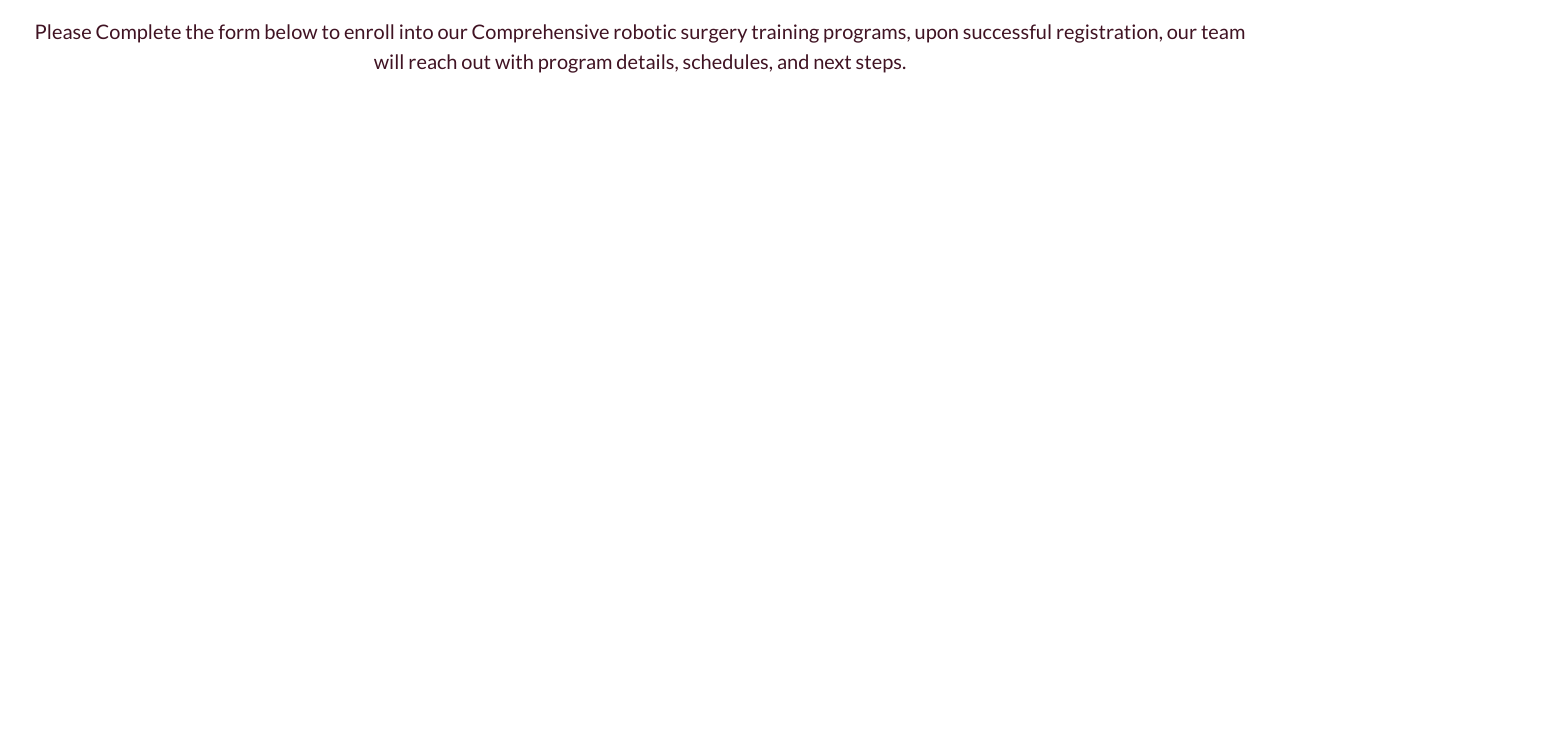
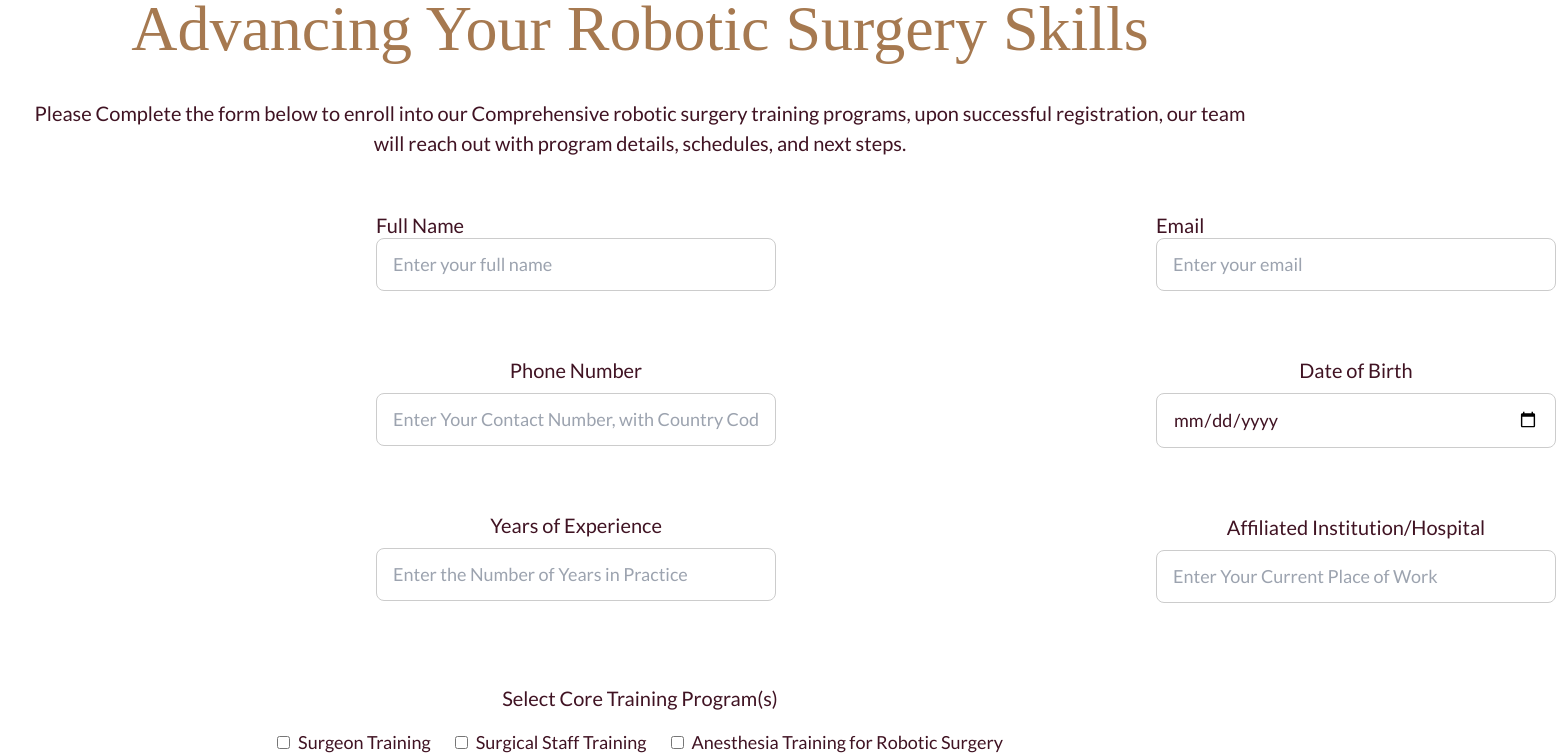
Before and after one commit to puneetshukla041/ssicrs, a Next.js app: page /register in a window 1280 px wide. Shown: the part 290-1046 px from the top of the page, 1556 px wide, since content can reach past the window. Before the commit the page ends 800 px from the top, so only its background shows below. Built offline with nearby package versions, Linux system fonts and the light colour scheme.

Commit message:
Update page.tsx

```diff
--- a/app/register/page.tsx
+++ b/app/register/page.tsx
@@ -1,45 +1,283 @@
 "use client";
-
-import Header from "@/components/Header"; // adjust path if needed
 
 export default function RegisterPage() {
   return (
     <div className="w-full min-h-screen bg-white flex flex-col">
-      {/* Header */}
-      <Header />
+      {/* Self-contained Header */}
+      <div className="w-full px-6 py-4 flex justify-between items-center" style={{ backgroundColor: '#F8F1E9' }}>
+        <img
+          src="https://placehold.co/100x40/E8D2C2/401323?text=Logo"
+          alt="Company Logo"
+          className="rounded"
+        />
+        <div className="flex gap-4">
+          <button className="px-4 py-2 text-[#401323] font-bold rounded-lg border-2 border-[#401323]">Sign In</button>
+        </div>
+      </div>
 
-      {/* Main Content */}
-      <div className="flex flex-col items-center text-center px-4 pt-32">
+      <div className="flex flex-col text-center px-4 pt-32">
         {/* Heading */}
         <h1
-          className="text-center"
           style={{
             fontFamily: "DM Serif Text, serif",
-            fontWeight: "400", // Regular
+            fontWeight: "400",
             fontSize: "64px",
             color: "#A67950",
             lineHeight: "1.2",
+            textAlign: "center",
           }}
         >
           Take the First Step Toward<br />
           Advancing Your Robotic Surgery Skills
         </h1>
 
-        {/* Description */}<p
-  className="mt-6 text-center"
+        {/* Description */}
+        <p
           style={{
             fontFamily: "Lato, sans-serif",
             fontWeight: "400",
             fontSize: "20px",
             color: "#401323",
             lineHeight: "1.5",
-    whiteSpace: "pre", // preserves spaces and only <br /> breaks
+            whiteSpace: "pre",
+            textAlign: "center",
+            marginTop: "1.5em",
           }}
         >
           Please Complete the form below to enroll into our Comprehensive robotic surgery training programs, upon successful registration, our team<br />
           will reach out with program details, schedules, and next steps.
         </p>
 
+        {/* Form: Two Columns */}
+        <div
+          style={{
+            marginTop: "5em",
+            display: "flex",
+            gap: "80px",
+            paddingLeft: "360px",
+          }}
+        >
+          {/* Left Column: Full Name + Phone + YOE */}
+          <div style={{ display: "flex", flexDirection: "column", position: "relative" }}>
+            {/* Full Name */}
+            <label
+              htmlFor="fullName"
+              style={{
+                fontFamily: "Lato, sans-serif",
+                fontWeight: 500,
+                fontSize: "20px",
+                color: "#401323",
+                position: "absolute",
+                top: "-28px",
+                left: "0",
+              }}
+            >
+              Full Name
+            </label>
+            <input
+              id="fullName"
+              type="text"
+              placeholder="Enter your full name"
+              style={{
+                fontFamily: "Lato, sans-serif",
+                fontWeight: 500,
+                fontSize: "18px",
+                color: "#401323",
+                padding: "12px 16px",
+                border: "1px solid #ccc",
+                borderRadius: "8px",
+                width: "400px",
+              }}
+            />
+
+            {/* Phone Number */}
+            <div style={{ marginTop: "4em", display: "flex", flexDirection: "column" }}>
+              <label
+                htmlFor="phoneNumber"
+                style={{
+                  fontFamily: "Lato, sans-serif",
+                  fontWeight: 500,
+                  fontSize: "20px",
+                  color: "#401323",
+                  marginBottom: "8px",
+                }}
+              >
+                Phone Number
+              </label>
+              <input
+                id="phoneNumber"
+                type="tel"
+                placeholder="Enter Your Contact Number, with Country Code"
+                style={{
+                  fontFamily: "Lato, sans-serif",
+                  fontWeight: 500,
+                  fontSize: "18px",
+                  color: "#401323",
+                  padding: "12px 16px",
+                  border: "1px solid #ccc",
+                  borderRadius: "8px",
+                  width: "400px",
+                }}
+              />
+            </div>
+
+            {/* Years of Experience */}
+            <div style={{ marginTop: "4em", display: "flex", flexDirection: "column" }}>
+              <label
+                htmlFor="experience"
+                style={{
+                  fontFamily: "Lato, sans-serif",
+                  fontWeight: 500,
+                  fontSize: "20px",
+                  color: "#401323",
+                  marginBottom: "8px",
+                }}
+              >
+                Years of Experience
+              </label>
+              <input
+                id="experience"
+                type="number"
+                placeholder="Enter the Number of Years in Practice"
+                style={{
+                  fontFamily: "Lato, sans-serif",
+                  fontWeight: 500,
+                  fontSize: "18px",
+                  color: "#401323",
+                  padding: "12px 16px",
+                  border: "1px solid #ccc",
+                  borderRadius: "8px",
+                  width: "400px",
+                }}
+              />
+            </div>
+          </div>
+
+          {/* Right Column: Email + DOB + Affiliated Institution */}
+          <div style={{ display: "flex", flexDirection: "column", position: "relative", marginLeft: "300px" }}>
+            {/* Email */}
+            <label
+              htmlFor="email"
+              style={{
+                fontFamily: "Lato, sans-serif",
+                fontWeight: 500,
+                fontSize: "20px",
+                color: "#401323",
+                position: "absolute",
+                top: "-28px",
+                left: "0",
+              }}
+            >
+              Email
+            </label>
+            <input
+              id="email"
+              type="email"
+              placeholder="Enter your email"
+              style={{
+                fontFamily: "Lato, sans-serif",
+                fontWeight: 500,
+                fontSize: "18px",
+                color: "#401323",
+                padding: "12px 16px",
+                border: "1px solid #ccc",
+                borderRadius: "8px",
+                width: "400px",
+              }}
+            />
+
+            {/* Date of Birth */}
+            <div style={{ marginTop: "4em", display: "flex", flexDirection: "column" }}>
+              <label
+                htmlFor="dob"
+                style={{
+                  fontFamily: "Lato, sans-serif",
+                  fontWeight: 500,
+                  fontSize: "20px",
+                  color: "#401323",
+                  marginBottom: "8px",
+                }}
+              >
+                Date of Birth
+              </label>
+              <input
+                id="dob"
+                type="date"
+                placeholder="Enter Your Date of Birth"
+                style={{
+                  fontFamily: "Lato, sans-serif",
+                  fontWeight: 500,
+                  fontSize: "18px",
+                  color: "#401323",
+                  padding: "12px 16px",
+                  border: "1px solid #ccc",
+                  borderRadius: "8px",
+                  width: "400px",
+                }}
+              />
+            </div>
+
+            {/* Affiliated Institution/Hospital */}
+            <div style={{ marginTop: "4em", display: "flex", flexDirection: "column" }}>
+              <label
+                htmlFor="institution"
+                style={{
+                  fontFamily: "Lato, sans-serif",
+                  fontWeight: 500,
+                  fontSize: "20px",
+                  color: "#401323",
+                  marginBottom: "8px",
+                }}
+              >
+                Affiliated Institution/Hospital
+              </label>
+              <input
+                id="institution"
+                type="text"
+                placeholder="Enter Your Current Place of Work"
+                style={{
+                  fontFamily: "Lato, sans-serif",
+                  fontWeight: 500,
+                  fontSize: "18px",
+                  color: "#401323",
+                  padding: "12px 16px",
+                  border: "1px solid #ccc",
+                  borderRadius: "8px",
+                  width: "400px",
+                }}
+              />
+            </div>
+          </div>
+        </div>
+
+        {/* Select Core Training Programs */}
+        <div style={{ marginTop: "5em", display: "flex", flexDirection: "column", alignItems: "center", justifyContent: "center" }}>
+          <label
+            style={{
+              fontFamily: "Lato, sans-serif",
+              fontWeight: 500,
+              fontSize: "20px",
+              color: "#401323",
+              marginBottom: "16px",
+            }}
+          >
+            Select Core Training Program(s)
+          </label>
+          <div style={{ display: "flex", gap: "24px" }}>
+            <div style={{ display: "flex", alignItems: "center" }}>
+              <input type="checkbox" id="surgeonTraining" name="trainingProgram" style={{ marginRight: "8px" }} />
+              <label htmlFor="surgeonTraining" style={{ fontFamily: "Lato, sans-serif", fontWeight: 500, fontSize: "18px", color: "#401323" }}>Surgeon Training</label>
+            </div>
+            <div style={{ display: "flex", alignItems: "center" }}>
+              <input type="checkbox" id="surgicalStaffTraining" name="trainingProgram" style={{ marginRight: "8px" }} />
+              <label htmlFor="surgicalStaffTraining" style={{ fontFamily: "Lato, sans-serif", fontWeight: 500, fontSize: "18px", color: "#401323" }}>Surgical Staff Training</label>
+            </div>
+            <div style={{ display: "flex", alignItems: "center" }}>
+              <input type="checkbox" id="anesthesiaTraining" name="trainingProgram" style={{ marginRight: "8px" }} />
+              <label htmlFor="anesthesiaTraining" style={{ fontFamily: "Lato, sans-serif", fontWeight: 500, fontSize: "18px", color: "#401323" }}>Anesthesia Training for Robotic Surgery</label>
+            </div>
+          </div>
+        </div>
       </div>
     </div>
   );
```
Lines whose indentation alone changed are shown as unchanged.
